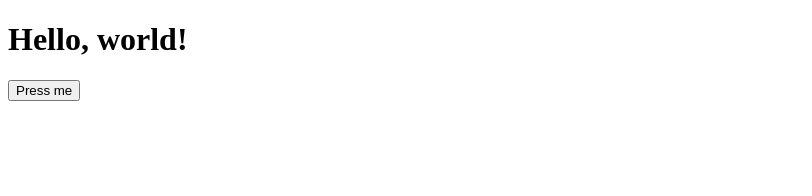
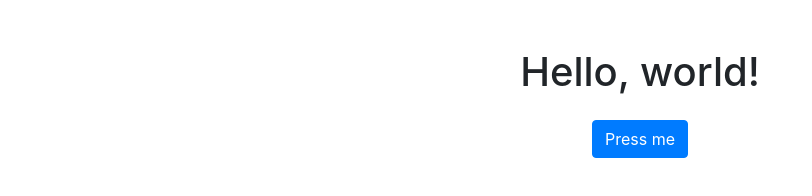
Before and after one commit to ByantesS21/Web, a website: page index.html in a window 1280 px wide. Shown: the whole page, without its empty margins (0-812 px from the left). Drawn offline with nearby package versions, Linux system fonts and the light colour scheme.

Commit message:
Updated HTML

```diff
--- a/index.html
+++ b/index.html
@@ -4,11 +4,18 @@
   <meta charset="UTF-8" />
   <meta name="viewport" content="width=device-width, initial-scale=1.0" />
   <title>Hello World</title>
+  <link href="https://stackpath.bootstrapcdn.com/bootstrap/4.5.2/css/bootstrap.min.css" rel="stylesheet">
   <link href='/style.css' rel='stylesheet'>
+  <link rel="icon" href="/favicon.ico" type="image/x-icon">
+  <meta name="description" content="A simple hello world page">
+  <meta name="keywords" content="HTML, CSS, JavaScript, Hello World">
+  <meta name="author" content="Your Name">
 </head>
 <body>
-  <h1>Hello, world!</h1>
-  <button onclick="console.log('hello');">Press me</button>
+  <div class="container text-center mt-5">
+    <h1>Hello, world!</h1>
+    <button id="helloButton" class="btn btn-primary mt-3">Press me</button>
+  </div>
   <script defer type="text/javascript" src="/main.js"></script>
 </body>
 </html>
```
